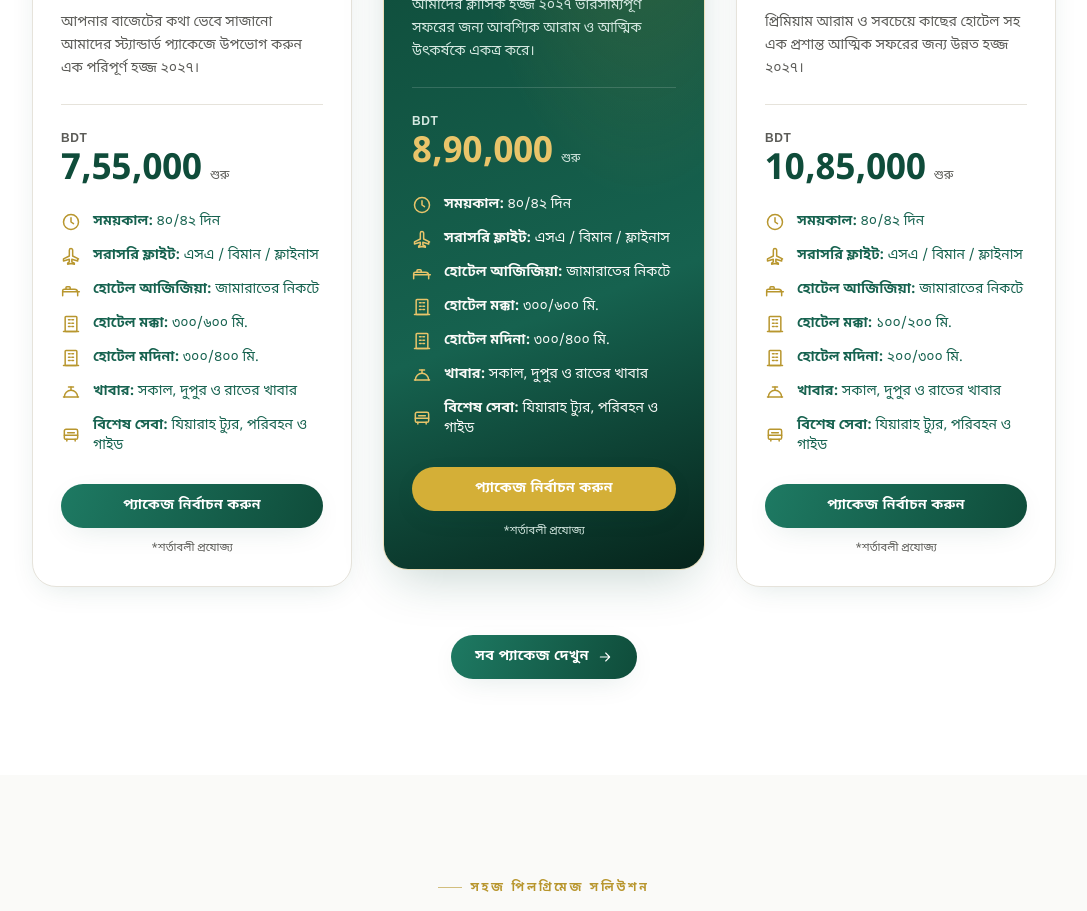
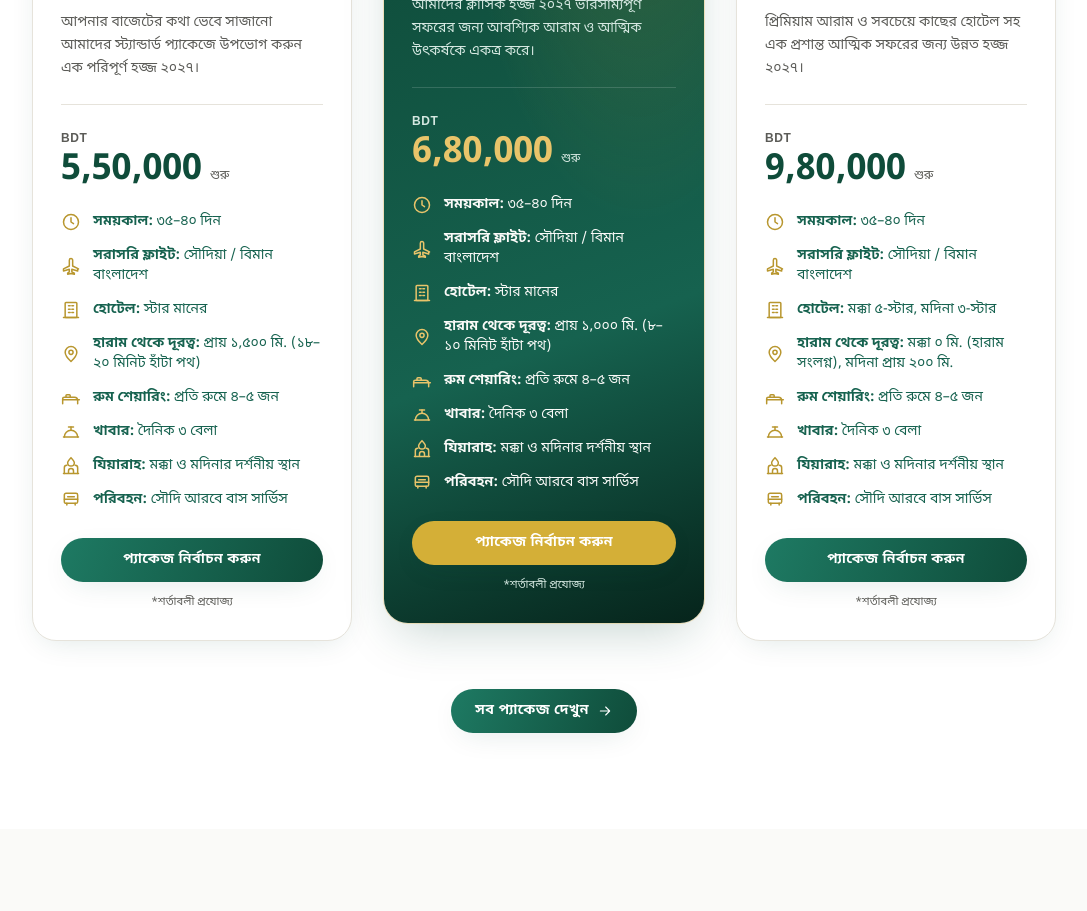
Before and after one commit to TaforaTech/maimanah-travels, a Next.js app: page /bn in a window 1280 px wide. Shown: the part 1400-2311 px from the top of the page, without its empty margins (96-1183 px from the left). Built offline with nearby package versions, Linux system fonts and the light colour scheme.

Commit message:
hajj package updated

```diff
--- a/src/app/[lang]/hajj/packages/page.tsx
+++ b/src/app/[lang]/hajj/packages/page.tsx
@@ -4,7 +4,6 @@ import { buildMetadata, JsonLd, breadcrumbJsonLd } from "@/lib/seo";
 import { resolveLocale } from "@/lib/page-helpers";
 import { PageHero } from "@/components/sections/PageHero";
 import { Hajj2027Packages } from "@/components/sections/Hajj2027Packages";
-import { HajjShortPackages } from "@/components/sections/HajjShortPackages";
 import { CTASection } from "@/components/sections/CTASection";
 import { Section } from "@/components/ui/Section";
 import { hajj2027Copy } from "@/content/data/hajj2027";
@@ -36,9 +35,6 @@ export default async function Page({ params }: { params: Promise<{ lang: string
       <Section tone="cream">
         <Hajj2027Packages locale={locale} showHeading={false} />
       </Section>
-      <Section tone="light">
-        <HajjShortPackages locale={locale} />
-      </Section>
       <Section tone="cream" className="pb-24 pt-0">
         <CTASection
           locale={locale}
--- a/src/content/data/hajj2027.ts
+++ b/src/content/data/hajj2027.ts
@@ -4,7 +4,19 @@ import type { IconName } from "@/components/ui/Icon";
 const t = (en: string, bn: string): LocalizedText => ({ en, bn });
 
 export type Hajj2027Spec = {
-  key: "duration" | "flight" | "aziziyah" | "makkah" | "madinah" | "food" | "services";
+  key:
+    | "duration"
+    | "flight"
+    | "aziziyah"
+    | "makkah"
+    | "madinah"
+    | "hotel"
+    | "distance"
+    | "room"
+    | "food"
+    | "ziyarah"
+    | "transport"
+    | "services";
   icon: IconName;
   value: LocalizedText;
 };
@@ -37,22 +49,28 @@ export const hajj2027Copy = {
     aziziyah: t("Hotel Aziziyah", "হোটেল আজিজিয়া"),
     makkah: t("Hotel Makkah", "হোটেল মক্কা"),
     madinah: t("Hotel Madinah", "হোটেল মদিনা"),
+    hotel: t("Hotel", "হোটেল"),
+    distance: t("Distance from Haram", "হারাম থেকে দূরত্ব"),
+    room: t("Room Sharing", "রুম শেয়ারিং"),
     food: t("Food", "খাবার"),
+    ziyarah: t("Ziyarah", "যিয়ারাহ"),
+    transport: t("Transportation", "পরিবহন"),
     services: t("Special Services", "বিশেষ সেবা"),
   } as Record<Hajj2027Spec["key"], LocalizedText>,
 };
 
-const specs = (
-  makkah: [string, string],
-  madinah: [string, string],
-): Hajj2027Spec[] => [
-  { key: "duration", icon: "clock", value: t("40/42 Days", "৪০/৪২ দিন") },
-  { key: "flight", icon: "plane", value: t("SA / Biman / Flynas", "এসএ / বিমান / ফ্লাইনাস") },
-  { key: "aziziyah", icon: "bed", value: t("Near to Jamarat", "জামারাতের নিকটে") },
-  { key: "makkah", icon: "building", value: t(makkah[0], makkah[1]) },
-  { key: "madinah", icon: "building", value: t(madinah[0], madinah[1]) },
-  { key: "food", icon: "food", value: t("Breakfast, Lunch & Dinner", "সকাল, দুপুর ও রাতের খাবার") },
-  { key: "services", icon: "bus", value: t("Ziyarah Tour, Transportation & Guide", "যিয়ারাহ ট্যুর, পরিবহন ও গাইড") },
+const fullSpecs = (o: {
+  hotel: LocalizedText;
+  distance: LocalizedText;
+}): Hajj2027Spec[] => [
+  { key: "duration", icon: "clock", value: t("35–40 Days", "৩৫–৪০ দিন") },
+  { key: "flight", icon: "plane", value: t("Saudia / Biman Bangladesh", "সৌদিয়া / বিমান বাংলাদেশ") },
+  { key: "hotel", icon: "building", value: o.hotel },
+  { key: "distance", icon: "pin", value: o.distance },
+  { key: "room", icon: "bed", value: t("4–5 per room", "প্রতি রুমে ৪–৫ জন") },
+  { key: "food", icon: "food", value: t("3 meals daily", "দৈনিক ৩ বেলা") },
+  { key: "ziyarah", icon: "mosque", value: t("Sites in Makkah & Madinah", "মক্কা ও মদিনার দর্শনীয় স্থান") },
+  { key: "transport", icon: "bus", value: t("Bus service in Saudi Arabia", "সৌদি আরবে বাস সার্ভিস") },
 ];
 
 /** Static, localized labels for the Hajj 2027 short-package listing. */
@@ -169,8 +187,11 @@ export const hajj2027Packages: Hajj2027Package[] = [
       "Experience a fulfilling Hajj 2027 with our standard package, thoughtfully arranged to fit your budget.",
       "আপনার বাজেটের কথা ভেবে সাজানো আমাদের স্ট্যান্ডার্ড প্যাকেজে উপভোগ করুন এক পরিপূর্ণ হজ্জ ২০২৭।",
     ),
-    price: 755000,
-    specs: specs(["300/600M", "৩০০/৬০০ মি."], ["300/400M", "৩০০/৪০০ মি."]),
+    price: 550000,
+    specs: fullSpecs({
+      hotel: t("Star-rated", "স্টার মানের"),
+      distance: t("~1,500m (18–20 min walk)", "প্রায় ১,৫০০ মি. (১৮–২০ মিনিট হাঁটা পথ)"),
+    }),
   },
   {
     slug: "classic",
@@ -179,9 +200,12 @@ export const hajj2027Packages: Hajj2027Package[] = [
       "Our Classic Hajj 2027 blends essential comfort with spiritual excellence for a balanced journey.",
       "আমাদের ক্লাসিক হজ্জ ২০২৭ ভারসাম্যপূর্ণ সফরের জন্য আবশ্যিক আরাম ও আত্মিক উৎকর্ষকে একত্র করে।",
     ),
-    price: 890000,
+    price: 680000,
     featured: true,
-    specs: specs(["300/600M", "৩০০/৬০০ মি."], ["300/400M", "৩০০/৪০০ মি."]),
+    specs: fullSpecs({
+      hotel: t("Star-rated", "স্টার মানের"),
+      distance: t("~1,000m (8–10 min walk)", "প্রায় ১,০০০ মি. (৮–১০ মিনিট হাঁটা পথ)"),
+    }),
   },
   {
     slug: "premium",
@@ -190,7 +214,10 @@ export const hajj2027Packages: Hajj2027Package[] = [
       "Elevated Hajj 2027 with premium comfort and the closest hotels for a serene spiritual journey.",
       "প্রিমিয়াম আরাম ও সবচেয়ে কাছের হোটেল সহ এক প্রশান্ত আত্মিক সফরের জন্য উন্নত হজ্জ ২০২৭।",
     ),
-    price: 1085000,
-    specs: specs(["100/200M", "১০০/২০০ মি."], ["200/300M", "২০০/৩০০ মি."]),
+    price: 980000,
+    specs: fullSpecs({
+      hotel: t("Makkah 5-star, Madinah 3-star", "মক্কা ৫-স্টার, মদিনা ৩-স্টার"),
+      distance: t("Makkah 0m (adjacent), Madinah ~200m", "মক্কা ০ মি. (হারাম সংলগ্ন), মদিনা প্রায় ২০০ মি."),
+    }),
   },
 ];
```
